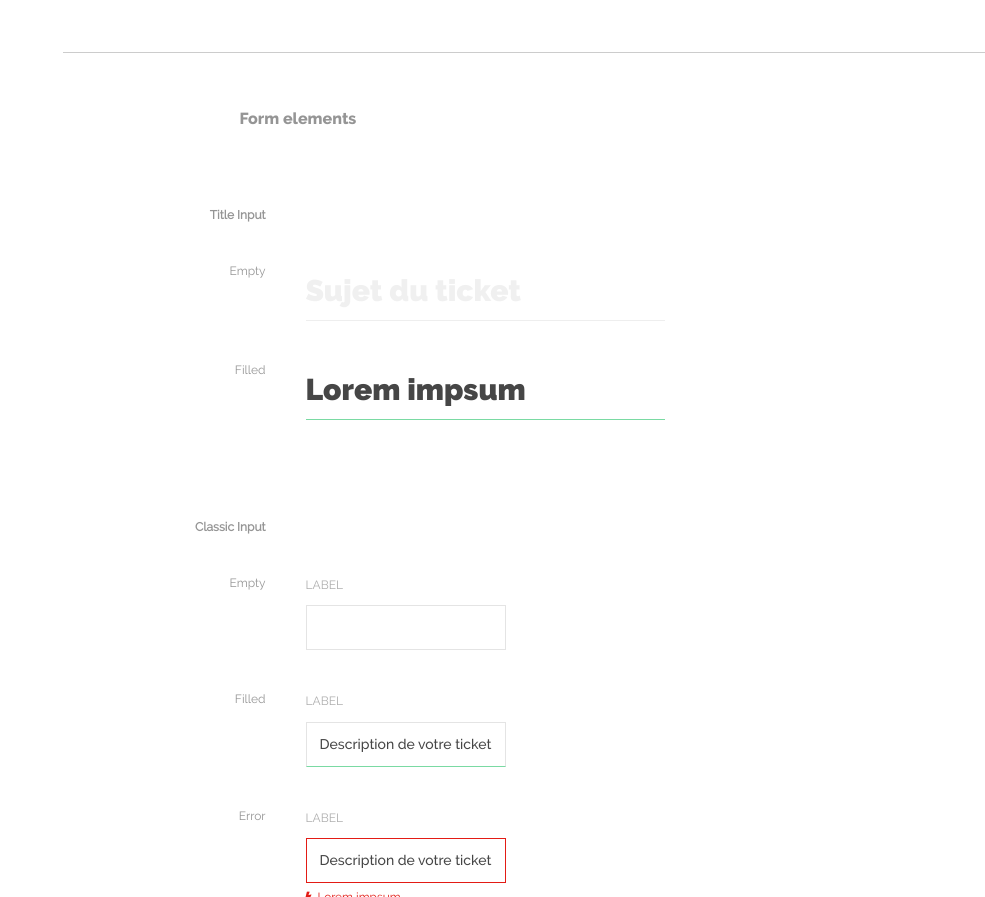
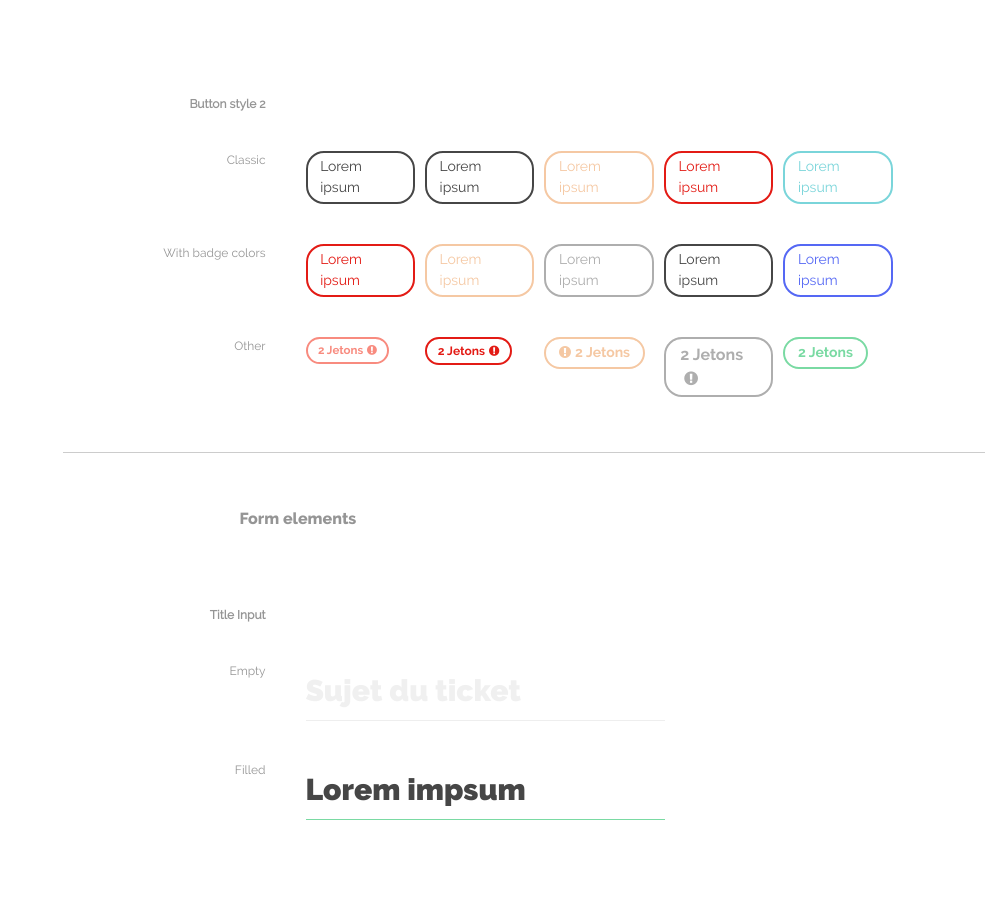
Before and after one commit to batimentb/parchemin, a website: page index.html in a window 1280 px wide. Shown: the part 9058-9955 px from the top of the page, without its empty margins (295-1280 px from the left). Drawn offline with Linux system fonts and the light colour scheme.

Commit message:
Ajout d'un style supplémentaire de btn (.btn-s2)

```diff
--- a/index.html
+++ b/index.html
@@ -985,7 +985,75 @@
 		<!-- .guidlineObject-->
 
 	</section>
-	<!-- /#buttonlinks-linksfat-->
+
+	<section id="buttonlinks-standard">
+		<h3>Button style 2</h3>
+		<div class="guidlineObject">
+			<div>Classic</div>
+			<div class="grid-5 has-gutter">
+				<div>
+					<a class="btn btn-s2" href="">Lorem ipsum</a>
+				</div>
+				<div>
+					<a class="btn btn-s2 btn-s2--succes" href="#">Lorem ipsum</a>
+				</div>
+				<div>
+					<a class="btn btn-s2 btn-s2--warning" href="#">Lorem ipsum</a>
+				</div>
+				<div>
+					<a class="btn btn-s2 btn-s2--error" href="#">Lorem ipsum</a>
+				</div>
+				<div>
+					<a class="btn btn-s2 btn-s2--information" href="#">Lorem ipsum</a>
+				</div>
+			</div>
+		</div>
+		<!-- .guidlineObject-->
+		<div class="guidlineObject">
+			<div>With badge colors</div>
+			<div class="grid-5 has-gutter">
+				<div>
+					<a class="btn btn-s2 btn-s2--1" href="#">Lorem ipsum</a>
+				</div>
+				<div>
+					<a class="btn btn-s2 btn-s2--3" href="#">Lorem ipsum</a>
+				</div>
+				<div>
+					<a class="btn btn-s2 btn-s2--5" href="#">Lorem ipsum</a>
+				</div>
+				<div>
+					<a class="btn btn-s2 btn-s2--7" href="#">Lorem ipsum</a>
+				</div>
+				<div>
+					<a class="btn btn-s2 btn-s2--alpha" href="#">Lorem ipsum</a>
+				</div>
+			</div>
+		</div>
+		<!-- .guidlineObject-->
+
+		<!-- .guidlineObject-->
+		<div class="guidlineObject">
+			<div>Other</div>
+			<div class="grid-5 has-gutter">
+				<div>
+					<a class="btn btn-s2 btn-s2--2 is-smaller" href="#"><span><b>2 Jetons</b></span><i class="fa fa-exclamation-circle"></i></a>
+				</div>
+				<div>
+					<a class="btn btn-s2 btn-s2--1 is-small" href="#"><span><b>2 Jetons</b></span><i class="fa fa-exclamation-circle"></i></a>
+				</div>
+				<div>
+					<a class="btn btn-s2 btn-s2--3" href="#"><i class="fa fa-exclamation-circle"></i><span><b>2 Jetons</b></span></a>
+				</div>
+				<div>
+					<a class="btn btn-s2 btn-s2--5 is-medium" href="#"><span><b>2 Jetons</b></span><i class="fa fa-exclamation-circle"></i></a>
+				</div>
+				<div>
+					<a class="btn btn-s2 btn-s2--4" href="#"><span><b>2 Jetons</b></span></a>
+				</div>
+			</div>
+		</div>
+		<!-- .guidlineObject-->
+	</section>
 
 </section>
 <!-- /#buttonlinks -->
--- a/src/sass/__repeat.scss
+++ b/src/sass/__repeat.scss
@@ -239,7 +239,77 @@
 	}
 
 
+//Btn standart avec ou sans icone ds le texte
+.btn-s2{
+	padding: 0.25em 0.9em;
+	color:$alpha-color;
+	font-family:$font-R;
+	font-weight:400;
+	font-size: $base-font-size;
+	border:2px solid $alpha-color;
+	background-color:$base-background;
+	border-radius: 18px;
+	transition:background-color 0.2s ease-in, border-color 0.25s ease-in, color 0.15s ease-in;
+	i{
+		&:not(:last-child):first-child{
+			margin-right: 4px;
+		}
+		&:not(:first-child):last-child{
+			margin-left: 4px;
+		}
+	}
+	b,strong {
+		font-weight: normal;
+		font-family: $font-B;
+	}
+	&:hover,
+	&.hover{
+		color:$color3;
+		border-color:$alpha-color;
+		background-color:$alpha-color;
+	}
 
+	&.is-smaller {
+		font-size: $h6-size;
+	}
+	&.is-small {
+		font-size: $h5-size;
+	}
+	&.is-medium {
+		font-size: $h4-size;
+	}
+	&.is-large {
+		font-size: $h3-size;
+	}
+}//.btn-s2
+
+	@each $notiStatus, $notiColor, $notiStatusIco in $notification-list {
+		.btn-s2--#{$notiStatus} {
+			color: $notiColor;
+			border-color: $notiColor;
+			background-color: $base-background;
+			&:hover,
+			&.hover{
+				color: $color3;
+				border-color: $notiColor;
+				background-color: $notiColor;
+			}
+		}
+	}
+
+	@each $bNumero, $bColor in $badges {
+		.btn-s2--#{$bNumero} {
+			color: $bColor;
+			border-color: $bColor;
+			background-color: $base-background;
+			&:hover,
+			&.hover{
+				color: $color3;
+				border-color: $bColor;
+				background-color: $bColor;
+			}
+		}
+	}
 /* ----------------------------- */
 /* ==TITRE common				 */
 /* ----------------------------- */
```
Also changed, not shown: dist/css/parchemin.css, 1 other file.
